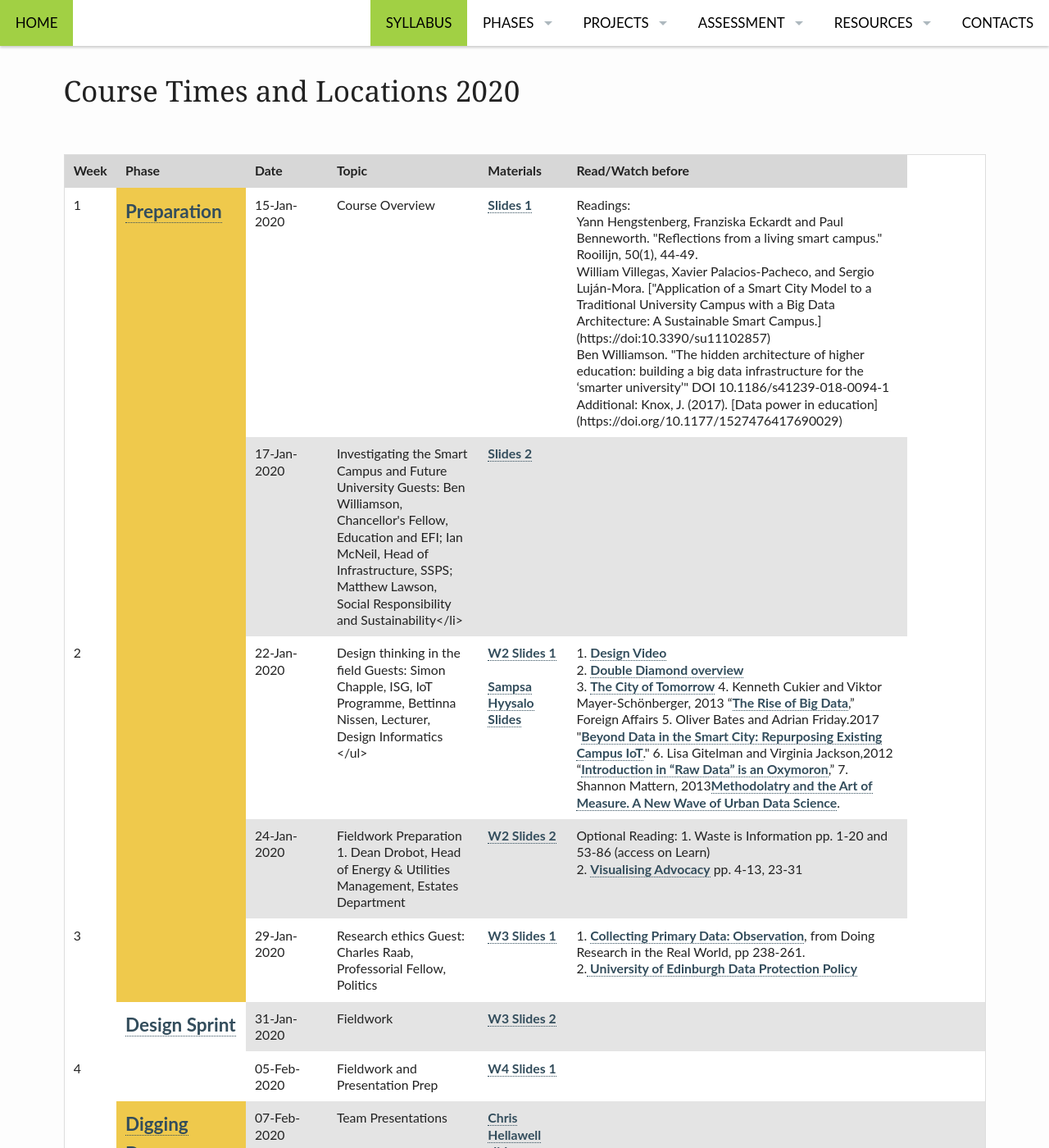
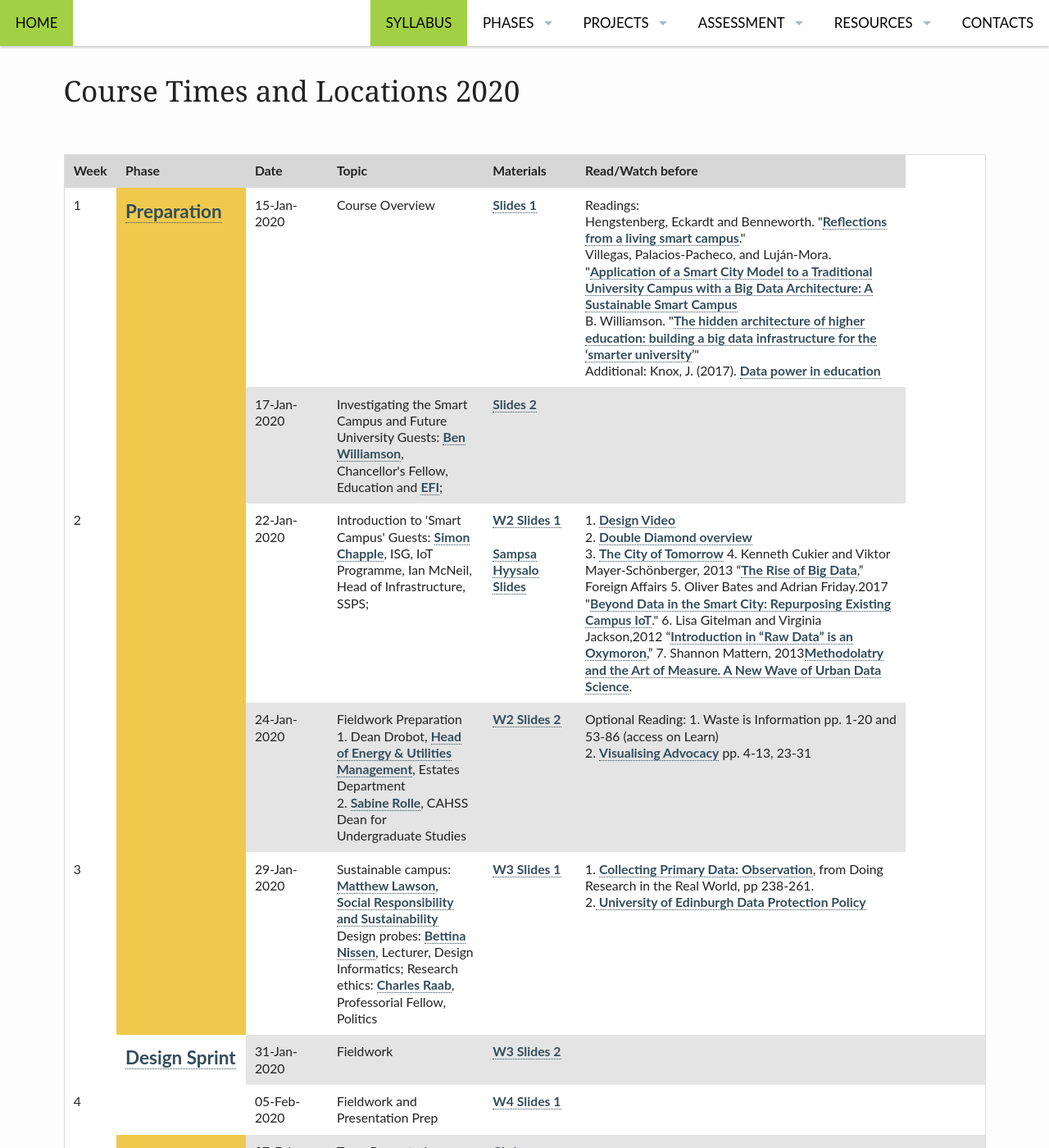
Before and after one commit to edinburghlivinglab/ddc, a Jekyll site: the page built from pages/syllabus.md, in a window 1280 px wide and 1400 px high, scrolled down 704 px. Shown: the whole window at 82% size. Built offline with Jekyll 4.4.1, drawn with Linux system fonts in a browser that asks for light colours.

Commit message:
Update syllabus.md

```diff
--- a/pages/syllabus.md
+++ b/pages/syllabus.md
@@ -80,10 +80,10 @@
                 <td>Course Overview</td>
                 <td><a href="{{ site.baseurl }}/course_docs/week1-1.pptx" target="_blank">Slides 1</a></td>
                 <td>Readings:
-	<br/>Yann Hengstenberg, Franziska Eckardt and Paul Benneworth. "Reflections from a living smart campus." Rooilijn, 50(1), 44-49.
-	<br/>William Villegas, Xavier Palacios-Pacheco, and Sergio Luján-Mora. ["Application of a Smart City Model to a Traditional University Campus with a Big Data Architecture: A Sustainable Smart Campus.](https://doi:10.3390/su11102857)
-	<br/>Ben Williamson. "The hidden architecture of higher education: building a big data infrastructure for the ‘smarter university’" DOI 10.1186/s41239-018-0094-1
- <br/>Additional: Knox, J. (2017). [Data power in education](https://doi.org/10.1177/1527476417690029)
+	<br/>Hengstenberg, Eckardt and Benneworth. "<a href="http://archief.rooilijn.nl/download?type=document&amp;identifier=623901">Reflections from a living smart campus</a>."
+	<br/>Villegas, Palacios-Pacheco, and Luján-Mora. "<a href="https://doi:10.3390/su11102857">Application of a Smart City Model to a Traditional University Campus with a Big Data Architecture: A Sustainable Smart Campus</a>
+	<br/>B. Williamson. "<a href="https://doi:10.1186/s41239-018-0094-1">The hidden architecture of higher education: building a big data infrastructure for the ‘smarter university</a>’"
+ <br/>Additional: Knox, J. (2017). <a href="https://doi.org/10.1177/1527476417690029">Data power in education</a>
 
                 </td>
                <td></td>
@@ -105,10 +105,10 @@
             <tr>
                 <td rowspan="2">2</td>
                 <td>22-Jan-2020</td>
-                <td>Design thinking in the field
+                <td>Introduction to 'Smart Campus'
 
-    Guests: Simon Chapple, ISG, IoT Programme, Bettinna Nissen, Lecturer, Design Informatics
-</ul>
+    Guests: <a href="https://media.ed.ac.uk/media/Edinburgh+University+Internet+of+Things+%28IoT%29+Research+%26+Innovation+Service+-+Simon+Chapple/1_911q3hdv">Simon Chapple</a>, ISG, IoT Programme,  Ian McNeil, Head of Infrastructure,  SSPS;
+
 
 </td>
                 <td><a href="{{ site.baseurl }}/course_docs/week2-1.pptx" target="_blank">W2 Slides 1</a><br/><br/><a href="{{ site.baseurl }}/course_docs/design_ethnography_2019.pptx" target="_blank">Sampsa Hyysalo Slides</a></td>
@@ -125,15 +125,17 @@
             <tr>
                 <td>24-Jan-2020</td>
                 <td>Fieldwork Preparation
-                1. Dean Drobot, Head of Energy & Utilities Management, Estates Department</td>
+                1. Dean Drobot, <a href="https://www.ed.ac.uk/estates/what-we-do/energy/what-we-do">Head of Energy & Utilities Management</a>, Estates Department <br /> 2. <a href="https://www.ed.ac.uk/profile/sabine-rolle">Sabine Rolle</a>, CAHSS Dean for Undergraduate Studies</td>
                 <td><a href="{{ site.baseurl }}/course_docs/week2-2.pptx" target="_blank">W2 Slides 2</a></td>
                 <td>Optional Reading: 1. Waste is Information pp. 1-20 and 53-86 (access on Learn)<br />2. <a href="https://visualisingadvocacy.org/sites/drawingbynumbers.ttc.io/files/VIFA_singlepage_large.pdf">Visualising Advocacy</a> pp. 4-13, 23-31</td>
             </tr>
             <tr>
                 <td rowspan="2">3</td>
                 <td>29-Jan-2020</td>
-                <td>Research ethics
-                Guest: Charles Raab,  Professorial Fellow, Politics </td>
+                <td>Sustainable campus: <a href="https://www.ed.ac.uk/profile/matthew-lawson">Matthew Lawson</a>, <a href="https://www.ed.ac.uk/sustainability">Social Responsibility and Sustainability</a><br />
+                Design probes: <a href="https://www.designinformatics.org/person/bettina-nissen/">Bettina Nissen</a>, Lecturer, Design Informatics;
+
+                Research ethics: <a href="http://www.pol.ed.ac.uk/people/academic_staff/raab_charles">Charles Raab</a>,  Professorial Fellow, Politics </td>
                 <td><a href="{{ site.baseurl }}/course_docs/week3-1.pptx" target="_blank">W3 Slides 1</a><br/></td>
                 <td>1. <a href="https://discovered.ed.ac.uk/primo-explore/fulldisplay?docid=44UOE_ALMA51135476460002466&amp=&amp=&amp=&amp=&amp=&amp=&amp=&amp=&amp=&amp=&amp=&amp=&amp=&context=L&vid=44UOE_VU2&lang=en_US&search_scope=default_scope&adaptor=Local%20Search%20Engine&isFrbr=true&tab=default_tab&query=any,contains,doing%20research%20in%20the%20real%20world%20gray&sortby=date&facet=frbrgroupid,include,1311147115&offset=0">Collecting Primary Data: Observation</a>, from Doing Research in the Real World, pp 238-261.<br />2.<a href="https://www.ed.ac.uk/records-management/policy/data-protection"> University of Edinburgh Data Protection Policy</a></td>
             <td></td>
```
Also changed, not shown: other parts of pages/syllabus.md (+1 -1 lines).
